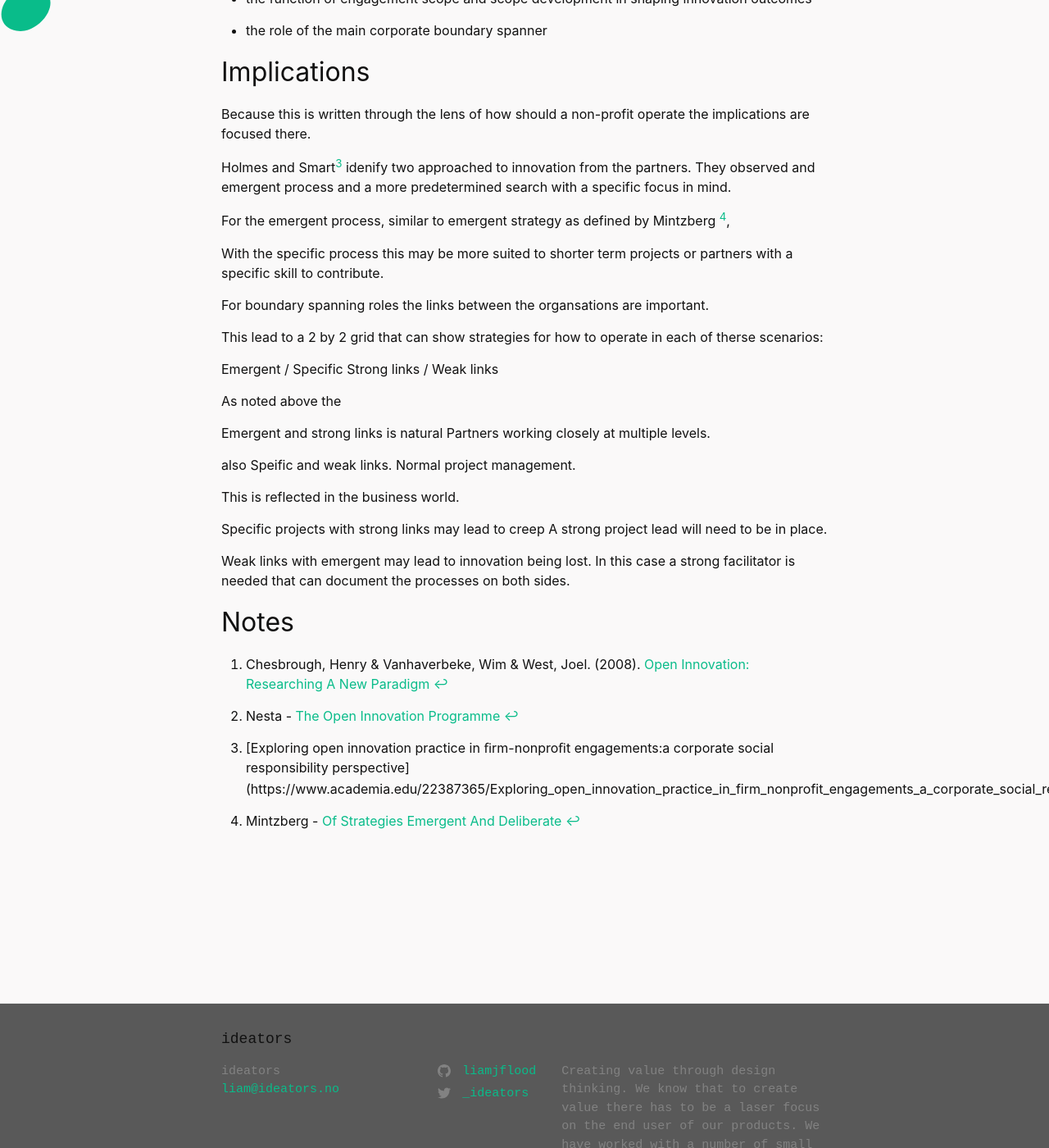
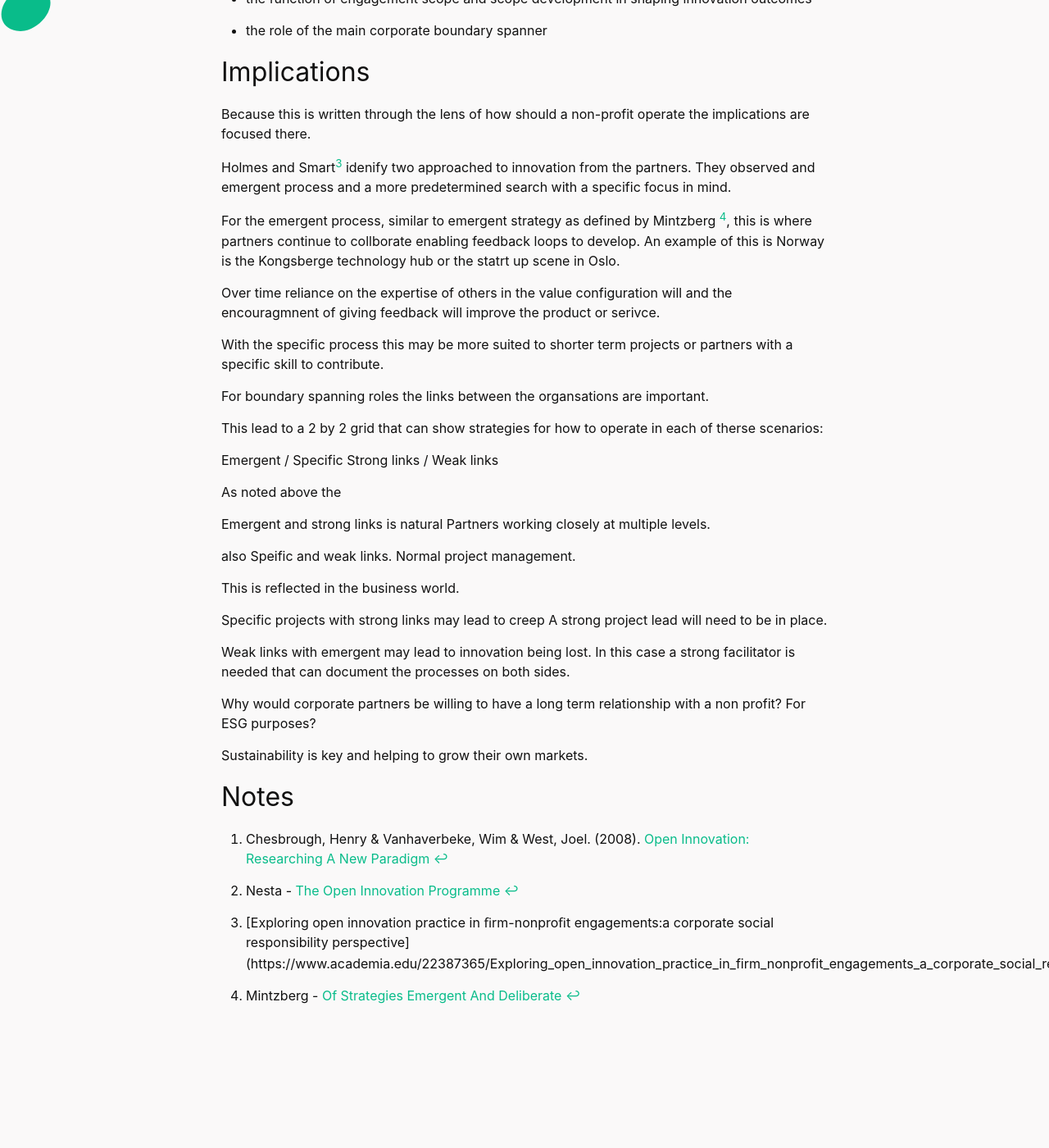
Before and after one commit to madfolio/old_website2, a Jekyll site: the page built from _posts/2020-11-17-Non-Profit-Ecosystems.markdown, in a window 1280 px wide and 1400 px high, scrolled down 1280 px. Shown: the whole window at 82% size. Built offline with Jekyll 4.4.1, drawn with Linux system fonts in a browser that asks for light colours; some web fonts are replaced.

Commit message:
added some more thoughts

```diff
--- a/_posts/2020-11-17-Non-Profit-Ecosystems.markdown
+++ b/_posts/2020-11-17-Non-Profit-Ecosystems.markdown
@@ -57,9 +57,14 @@ Because this is written through the lens of how should a non-profit operate the
 
 Holmes and Smart[^f3] idenify two approached to innovation from the partners. They observed and emergent process and a more predetermined search with a specific focus in mind.
 
-For the emergent process, similar to emergent strategy as defined by Mintzberg [^f4],
+For the emergent process, similar to emergent strategy as defined by Mintzberg [^f4], this is where partners continue to collborate enabling feedback loops to develop. An example of this is Norway is the Kongsberge technology hub or the statrt up scene in Oslo.
+
+Over time reliance on the expertise of others in the value configuration will and the encouragmnent of giving feedback will improve the product or serivce.
+
+
 
 With the specific process this may be more suited to shorter term projects or partners with a specific skill to contribute.
+
 
 
 For boundary spanning roles the links between the organsations are important.
@@ -91,6 +96,10 @@ Weak links with emergent may lead to innovation being lost.
 In this case a strong facilitator is needed that can document the processes on both sides.
 
 
+Why would corporate partners be willing to have a long term relationship with a non profit? For ESG purposes?
+
+Sustainability is key and helping to grow their own markets.
+
 
 
 
```
